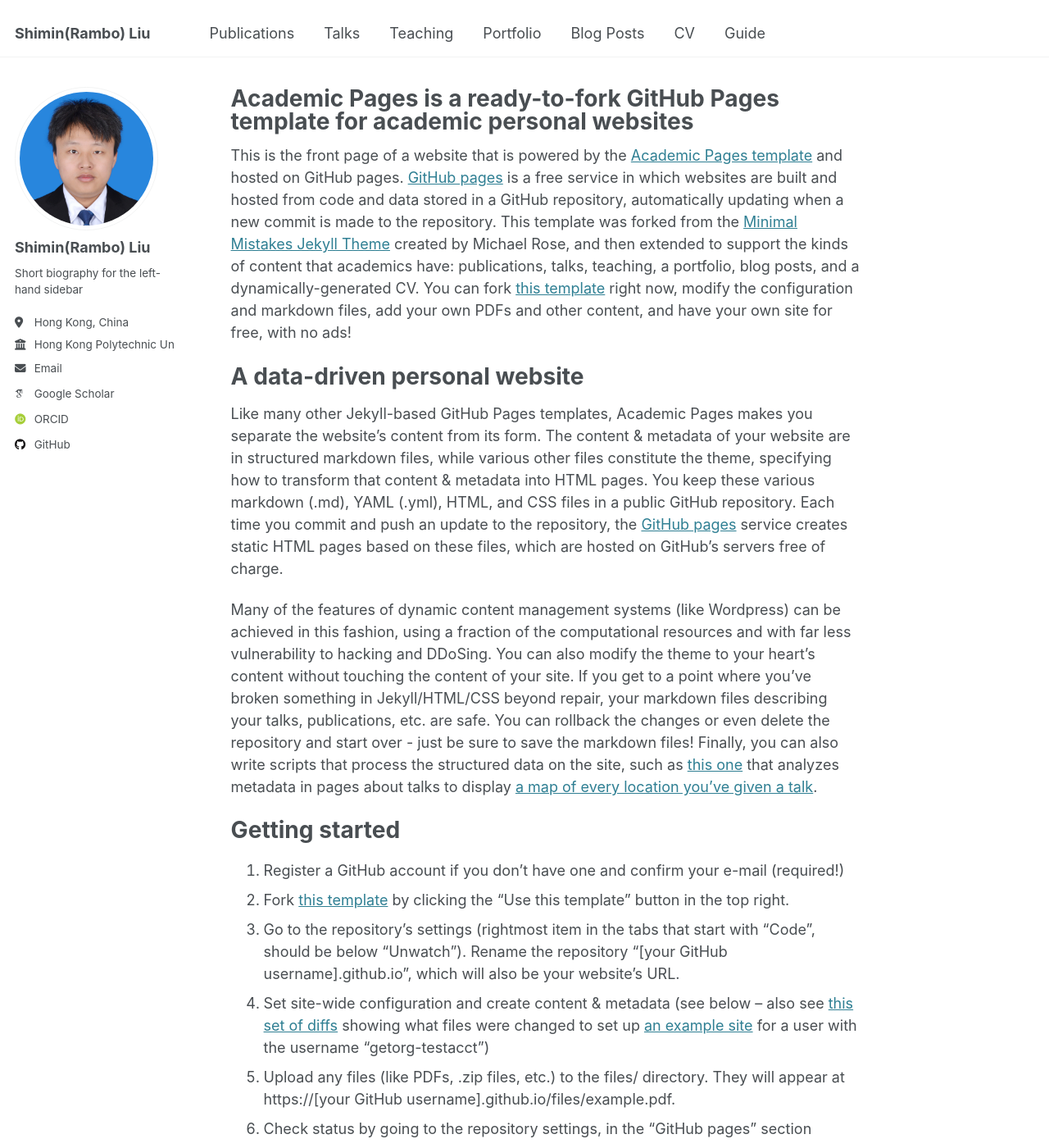
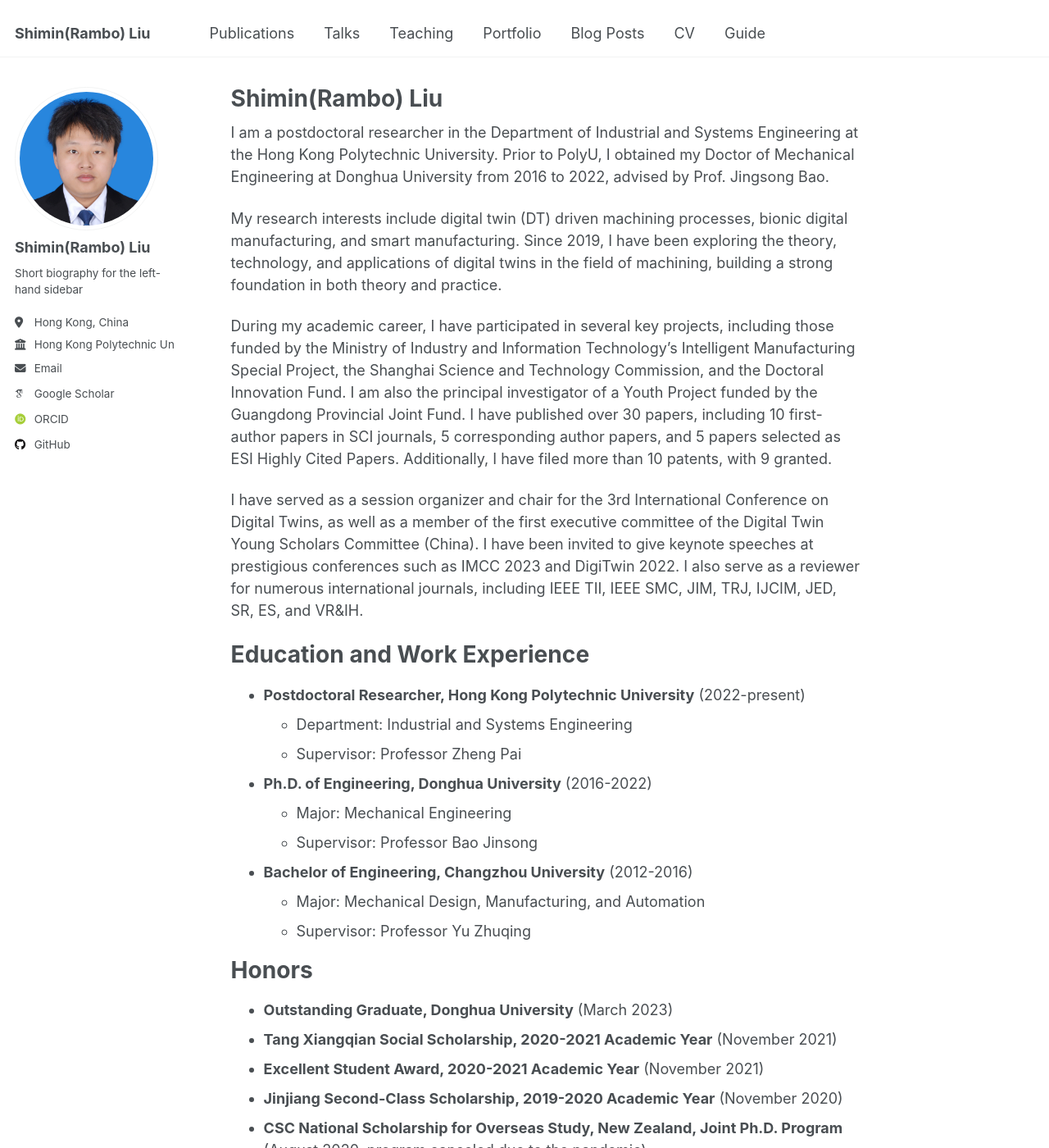
Before and after one commit to Rambo-Shimin/Rambo-Shimin.github.io, a Jekyll site: the page built from _pages/about.md, in a window 1280 px wide and 1400 px high. Shown: the whole window at 82% size. Built offline with Jekyll 4.4.1, drawn with Linux system fonts in a browser that asks for light colours; some web fonts are replaced; some of the changed text lies outside the part shown.

Commit message:
Update about.md

```diff
--- a/_pages/about.md
+++ b/_pages/about.md
@@ -1,49 +1,53 @@
 ---
 permalink: /
-title: "Academic Pages is a ready-to-fork GitHub Pages template for academic personal websites"
+title: "Shimin(Rambo) Liu"
 author_profile: true
 redirect_from:
   - /about/
   - /about.html
 ---
 
-This is the front page of a website that is powered by the [Academic Pages template](https://github.com/academicpages/academicpages.github.io) and hosted on GitHub pages. [GitHub pages](https://pages.github.com) is a free service in which websites are built and hosted from code and data stored in a GitHub repository, automatically updating when a new commit is made to the repository. This template was forked from the [Minimal Mistakes Jekyll Theme](https://mmistakes.github.io/minimal-mistakes/) created by Michael Rose, and then extended to support the kinds of content that academics have: publications, talks, teaching, a portfolio, blog posts, and a dynamically-generated CV. You can fork [this template](https://github.com/academicpages/academicpages.github.io) right now, modify the configuration and markdown files, add your own PDFs and other content, and have your own site for free, with no ads!
+I am a postdoctoral researcher in the Department of Industrial and Systems Engineering at the Hong Kong Polytechnic University. Prior to PolyU, I obtained my Doctor of Mechanical Engineering at Donghua University from 2016 to 2022, advised by Prof. Jingsong Bao.
 
-A data-driven personal website
+My research interests include digital twin (DT) driven machining processes, bionic digital manufacturing, and smart manufacturing. Since 2019, I have been exploring the theory, technology, and applications of digital twins in the field of machining, building a strong foundation in both theory and practice.
+
+During my academic career, I have participated in several key projects, including those funded by the Ministry of Industry and Information Technology's Intelligent Manufacturing Special Project, the Shanghai Science and Technology Commission, and the Doctoral Innovation Fund. I am also the principal investigator of a Youth Project funded by the Guangdong Provincial Joint Fund. I have published over 30 papers, including 10 first-author papers in SCI journals, 5 corresponding author papers, and 5 papers selected as ESI Highly Cited Papers. Additionally, I have filed more than 10 patents, with 9 granted.
+
+I have served as a session organizer and chair for the 3rd International Conference on Digital Twins, as well as a member of the first executive committee of the Digital Twin Young Scholars Committee (China). I have been invited to give keynote speeches at prestigious conferences such as IMCC 2023 and DigiTwin 2022. I also serve as a reviewer for numerous international journals, including IEEE TII, IEEE SMC, JIM, TRJ, IJCIM, JED, SR, ES, and VR&IH.
+
+
+Education and Work Experience
 ======
-Like many other Jekyll-based GitHub Pages templates, Academic Pages makes you separate the website's content from its form. The content & metadata of your website are in structured markdown files, while various other files constitute the theme, specifying how to transform that content & metadata into HTML pages. You keep these various markdown (.md), YAML (.yml), HTML, and CSS files in a public GitHub repository. Each time you commit and push an update to the repository, the [GitHub pages](https://pages.github.com/) service creates static HTML pages based on these files, which are hosted on GitHub's servers free of charge.
+- **Postdoctoral Researcher, Hong Kong Polytechnic University** (2022-present)
+  - Department: Industrial and Systems Engineering
+  - Supervisor: Professor Zheng Pai
 
-Many of the features of dynamic content management systems (like Wordpress) can be achieved in this fashion, using a fraction of the computational resources and with far less vulnerability to hacking and DDoSing. You can also modify the theme to your heart's content without touching the content of your site. If you get to a point where you've broken something in Jekyll/HTML/CSS beyond repair, your markdown files describing your talks, publications, etc. are safe. You can rollback the changes or even delete the repository and start over - just be sure to save the markdown files! Finally, you can also write scripts that process the structured data on the site, such as [this one](https://github.com/academicpages/academicpages.github.io/blob/master/talkmap.ipynb) that analyzes metadata in pages about talks to display [a map of every location you've given a talk](https://academicpages.github.io/talkmap.html).
+- **Ph.D. of Engineering, Donghua University** (2016-2022)
+  - Major: Mechanical Engineering
+  - Supervisor: Professor Bao Jinsong
 
-Getting started
+- **Bachelor of Engineering, Changzhou University** (2012-2016)
+  - Major: Mechanical Design, Manufacturing, and Automation
+  - Supervisor: Professor Yu Zhuqing
+
+
+Honors
 ======
-1. Register a GitHub account if you don't have one and confirm your e-mail (required!)
-1. Fork [this template](https://github.com/academicpages/academicpages.github.io) by clicking the "Use this template" button in the top right.
-1. Go to the repository's settings (rightmost item in the tabs that start with "Code", should be below "Unwatch"). Rename the repository "[your GitHub username].github.io", which will also be your website's URL.
-1. Set site-wide configuration and create content & metadata (see below -- also see [this set of diffs](http://archive.is/3TPas) showing what files were changed to set up [an example site](https://getorg-testacct.github.io) for a user with the username "getorg-testacct")
-1. Upload any files (like PDFs, .zip files, etc.) to the files/ directory. They will appear at https://[your GitHub username].github.io/files/example.pdf.
-1. Check status by going to the repository settings, in the "GitHub pages" section
+- **Outstanding Graduate, Donghua University** (March 2023)
+- **Tang Xiangqian Social Scholarship, 2020-2021 Academic Year** (November 2021)
+- **Excellent Student Award, 2020-2021 Academic Year** (November 2021)
+- **Jinjiang Second-Class Scholarship, 2019-2020 Academic Year** (November 2020)
+- **CSC National Scholarship for Overseas Study, New Zealand, Joint Ph.D. Program** (August 2020, program canceled due to the pandemic)
+- **Third Prize, 14th Challenge Cup Extracurricular Academic Competition, National Level** (2015, Team Leader, First Place in Team Ranking)
+- **National Inspirational Scholarship** (2015)
+- **National Inspirational Scholarship** (2013)
 
-Site-wide configuration
-------
-The main configuration file for the site is in the base directory in [_config.yml](https://github.com/academicpages/academicpages.github.io/blob/master/_config.yml), which defines the content in the sidebars and other site-wide features. You will need to replace the default variables with ones about yourself and your site's github repository. The configuration file for the top menu is in [_data/navigation.yml](https://github.com/academicpages/academicpages.github.io/blob/master/_data/navigation.yml). For example, if you don't have a portfolio or blog posts, you can remove those items from that navigation.yml file to remove them from the header.
-
-Create content & metadata
-------
-For site content, there is one markdown file for each type of content, which are stored in directories like _publications, _talks, _posts, _teaching, or _pages. For example, each talk is a markdown file in the [_talks directory](https://github.com/academicpages/academicpages.github.io/tree/master/_talks). At the top of each markdown file is structured data in YAML about the talk, which the theme will parse to do lots of cool stuff. The same structured data about a talk is used to generate the list of talks on the [Talks page](https://academicpages.github.io/talks), each [individual page](https://academicpages.github.io/talks/2012-03-01-talk-1) for specific talks, the talks section for the [CV page](https://academicpages.github.io/cv), and the [map of places you've given a talk](https://academicpages.github.io/talkmap.html) (if you run this [python file](https://github.com/academicpages/academicpages.github.io/blob/master/talkmap.py) or [Jupyter notebook](https://github.com/academicpages/academicpages.github.io/blob/master/talkmap.ipynb), which creates the HTML for the map based on the contents of the _talks directory).
-
-**Markdown generator**
-
-The repository includes [a set of Jupyter notebooks](https://github.com/academicpages/academicpages.github.io/tree/master/markdown_generator
-) that converts a CSV containing structured data about talks or presentations into individual markdown files that will be properly formatted for the Academic Pages template. The sample CSVs in that directory are the ones I used to create my own personal website at stuartgeiger.com. My usual workflow is that I keep a spreadsheet of my publications and talks, then run the code in these notebooks to generate the markdown files, then commit and push them to the GitHub repository.
-
-How to edit your site's GitHub repository
-------
-Many people use a git client to create files on their local computer and then push them to GitHub's servers. If you are not familiar with git, you can directly edit these configuration and markdown files directly in the github.com interface. Navigate to a file (like [this one](https://github.com/academicpages/academicpages.github.io/blob/master/_talks/2012-03-01-talk-1.md) and click the pencil icon in the top right of the content preview (to the right of the "Raw | Blame | History" buttons). You can delete a file by clicking the trashcan icon to the right of the pencil icon. You can also create new files or upload files by navigating to a directory and clicking the "Create new file" or "Upload files" buttons.
-
-Example: editing a markdown file for a talk
-![Editing a markdown file for a talk](/images/editing-talk.png)
-
-For more info
-------
-More info about configuring Academic Pages can be found in [the guide](https://academicpages.github.io/markdown/), the [growing wiki](https://github.com/academicpages/academicpages.github.io/wiki), and you can always [ask a question on GitHub](https://github.com/academicpages/academicpages.github.io/discussions). The [guides for the Minimal Mistakes theme](https://mmistakes.github.io/minimal-mistakes/docs/configuration/) (which this theme was forked from) might also be helpful.
+Academic Appointments
+======
+- Organizer and Chair, "Digital Twin-Driven Manufacturing Systems" Session, 3rd International Conference on Digital Twins (2023)
+- Youth Speaker, 2nd International Conference on Digital Twins (2023)
+- Executive Committee Member, Digital Twin Young Scholars Committee (China), 1st Term (July 2023 - June 2025)
+- Guest Editor, *Future Internet* (International Journal)
+- Organizer and Chair, Special Session at the 19th International Conference on Automation Science and Engineering
+- Invited Speaker, IMCC 2023 International Manufacturing Conference
+- Invited Speaker, 2024 Working Meeting of the Digital Li Sheng Professional Committee, China Society for Graphics and Digital Twin Frontier Technology and Application Model Seminar
```
